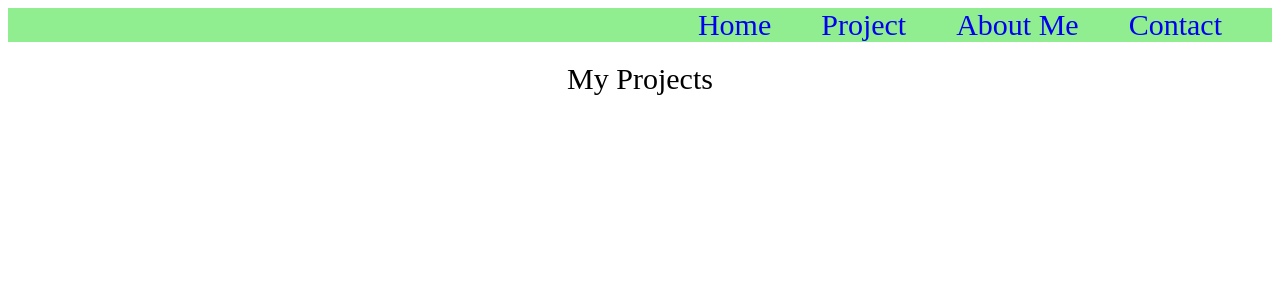
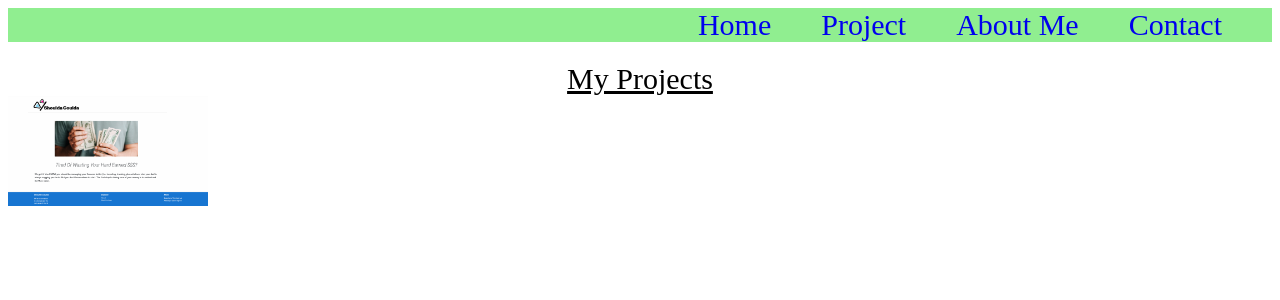
Before and after one commit to StudentCZ/my-website, a React (Create React App) app: page /project in a window 1280 px wide. Shown: the top 300 px of the page. Built offline with nearby package versions, Linux system fonts and the light colour scheme.

Commit message:
added image folder and an image to project div

```diff
--- a/src/components/Project.js
+++ b/src/components/Project.js
@@ -1,8 +1,20 @@
 import React from 'react';
 import style from './Project.module.css';
+import P1 from '../assets/images/P1.png';
 
 const Project = () => {
-  return <div className={style.text}>My Projects</div>;
+  return (
+    <div>
+      <div className={style.text}>My Projects</div>
+      <div>
+        <img
+          className={style.project_img}
+          src={P1}
+          alt='Shoulda Coulda Project'
+        />
+      </div>
+    </div>
+  );
 };
 
 export default Project;
--- a/src/components/Project.module.css
+++ b/src/components/Project.module.css
@@ -1,4 +1,9 @@
 .text {
   text-align: center;
   font-size: 30px;
+  text-decoration: underline;
 }
+
+.project_img {
+  width: 200px;
+}
```
Also changed, not shown: src/assets/images/P1.png (added).
